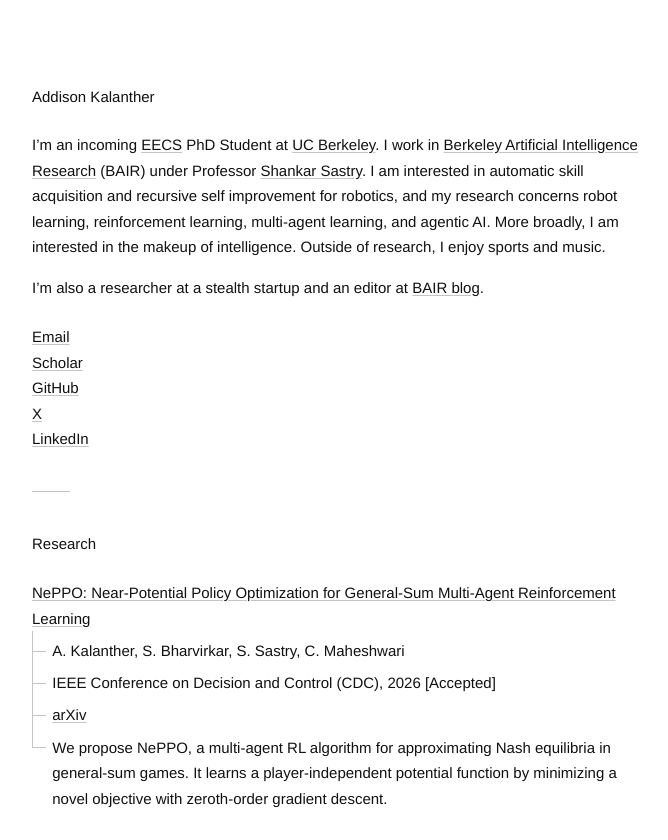
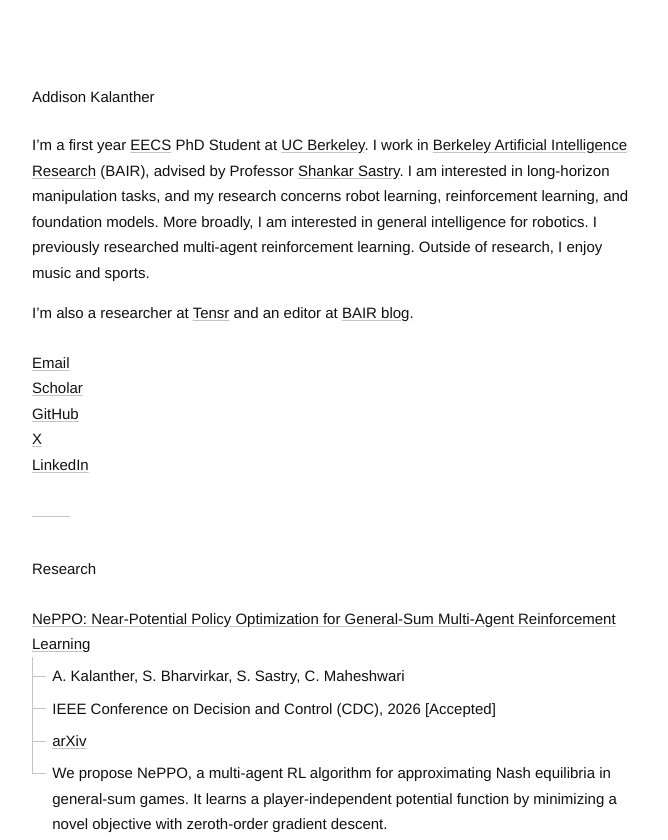
Before and after one commit to adkala/adkala.github.io, an Astro site: page / in a window 1280 px wide. Shown: the top 840 px of the page, without its empty margins (302-970 px from the left). Built offline with nearby package versions, Linux system fonts and the light colour scheme; Astro itself is replaced by a stand-in of ours.

Commit message:
Update bio
Squash of six small edits to src/content/site.md: first-year PhD status,
advisor wording, research interests, and Tensr affiliation.

```diff
--- a/src/content/site.md
+++ b/src/content/site.md
@@ -54,6 +54,6 @@
       policies and deep RL to train an adaptive pursuer team.
 ---
 
-I'm an incoming [EECS](https://www.eecs.berkeley.edu/) PhD Student at [UC Berkeley](https://www.berkeley.edu/). I work in [Berkeley Artificial Intelligence Research](https://bair.berkeley.edu/) (BAIR) under Professor [Shankar Sastry](https://www2.eecs.berkeley.edu/Faculty/Homepages/sastry.html). I am interested in automatic skill acquisition and recursive self improvement for robotics, and my research concerns robot learning, reinforcement learning, multi-agent learning, and agentic AI. More broadly, I am interested in the makeup of intelligence. Outside of research, I enjoy sports and music.
+I'm a first year [EECS](https://www.eecs.berkeley.edu/) PhD Student at [UC Berkeley](https://www.berkeley.edu/). I work in [Berkeley Artificial Intelligence Research](https://bair.berkeley.edu/) (BAIR), advised by Professor [Shankar Sastry](https://www2eecs.berkeley.edu/Faculty/Homepages/sastry.html). I am interested in long-horizon manipulation tasks, and my research concerns robot learning, reinforcement learning, and foundation models. More broadly, I am interested in general intelligence for robotics. I previously researched multi-agent reinforcement learning. Outside of research, I enjoy music and sports.
 
-I'm also a researcher at a stealth startup and an editor at [BAIR blog](https://bair.berkeley.edu/blog/).
+I'm also a researcher at [Tensr](https://tensr.com) and an editor at [BAIR blog](https://bair.berkeley.edu/blog/).
```
